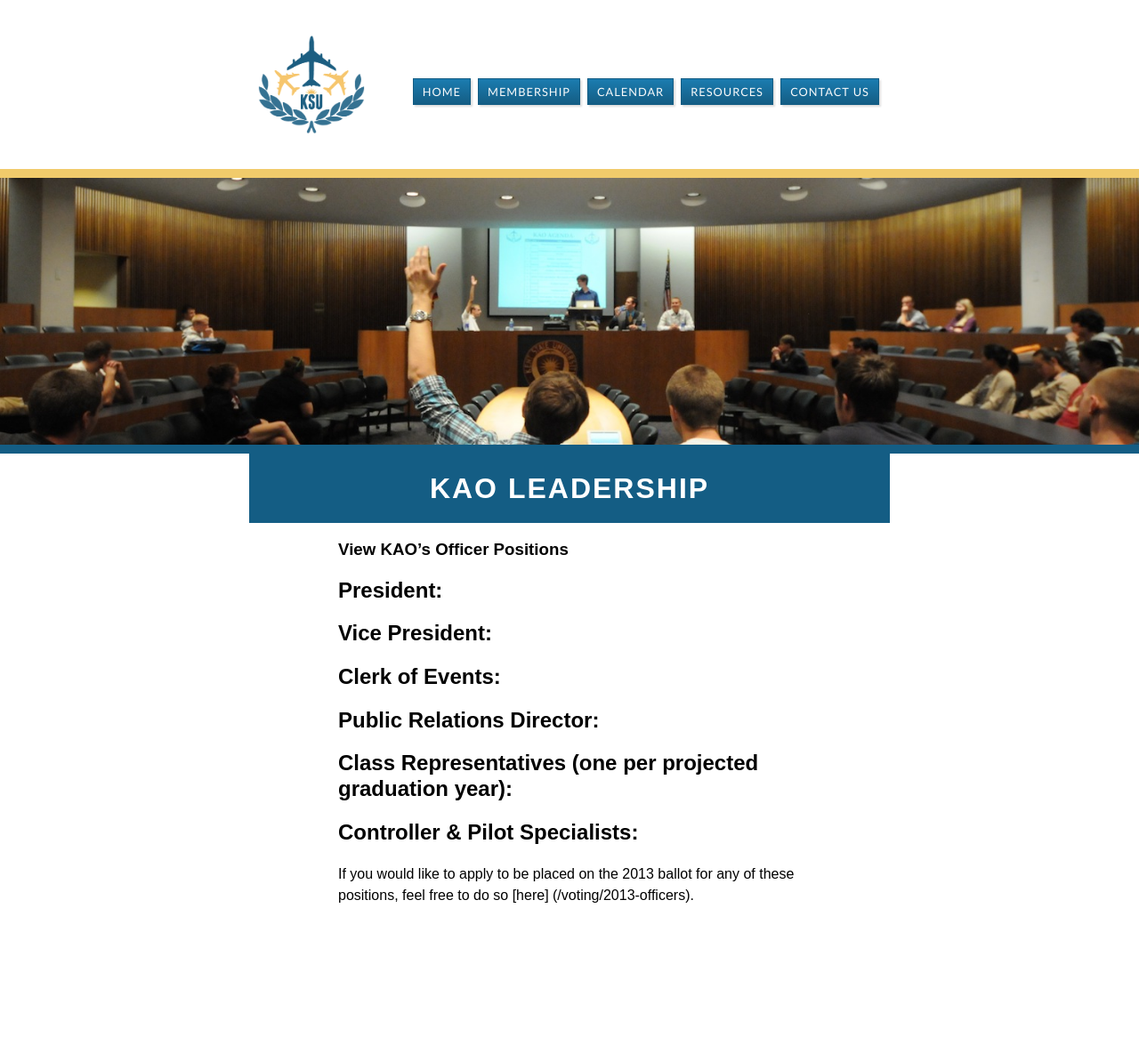
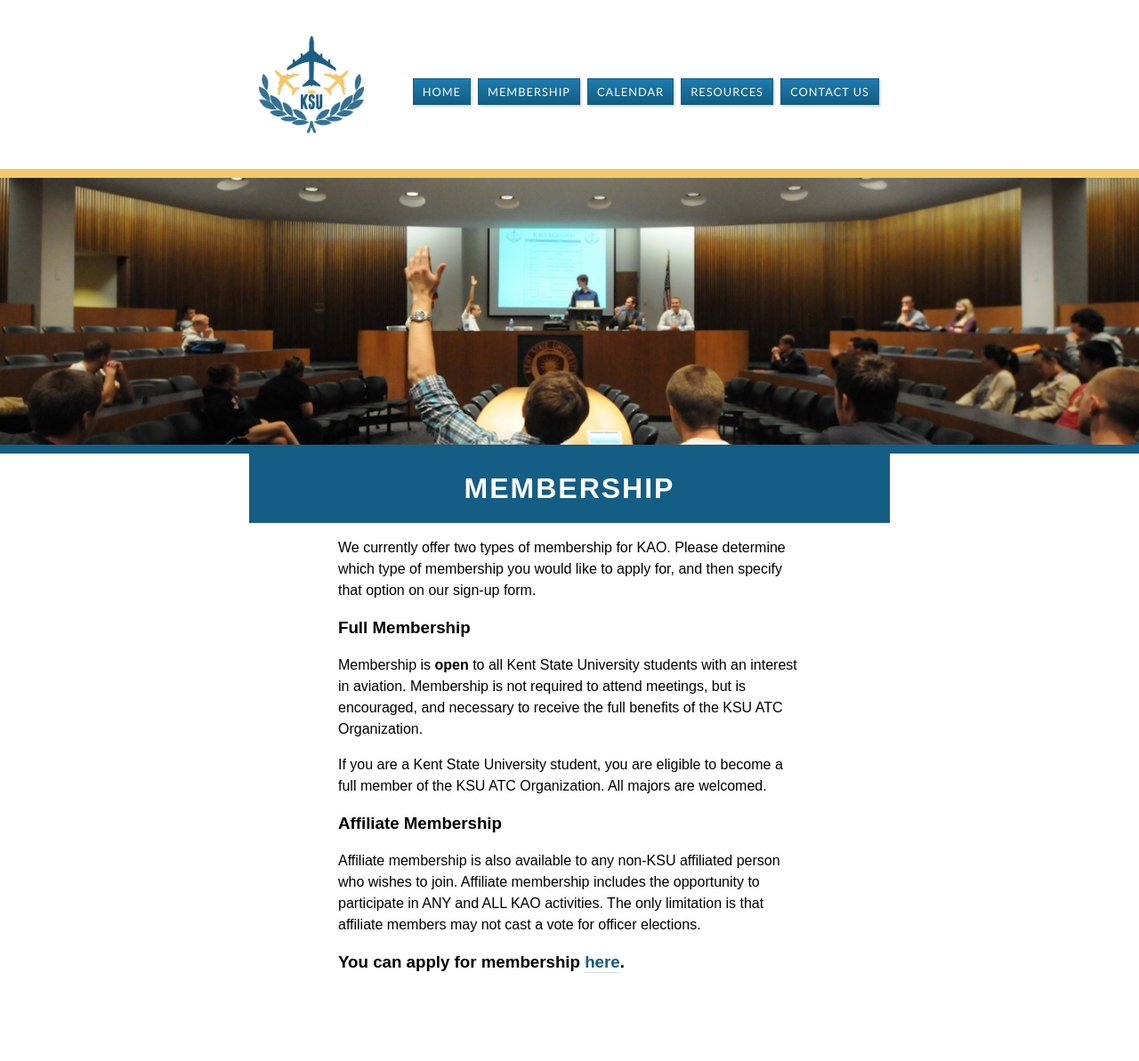
Before and after one commit to tbliss1/kentstateatc.github.com, a Jekyll site: the page built from officers/index.md, in a window 1280 px wide. Shown: the whole page at 89% size. Built offline with Jekyll 4.4.1, drawn with Linux system fonts in a browser that asks for light colours; before the commit the page ends 1119 px from its top, so only the background shows below that.

Commit message:
Update index.md

```diff
--- a/officers/index.md
+++ b/officers/index.md
@@ -1,27 +1,19 @@
 ---
 layout: hero
-title: KAO Leadership
+title: Membership
 ---
-# KAO Leadership
+# Membership
 
-### View KAO's Officer Positions
+We currently offer two types of membership for KAO. Please determine which type of membership you would like to apply for, and then specify that option on our sign-up form.
 
-President:
--
+### Full Membership
 
-Vice President:
--
+Membership is **open** to all Kent State University students with an interest in aviation. Membership is not required to attend meetings, but is encouraged, and necessary to receive the full benefits of the KSU ATC Organization.
 
-Clerk of Events:
--
+If you are a Kent State University student, you are eligible to become a full member of the KSU ATC Organization. All majors are welcomed.
 
-Public Relations Director:
--
+### Affiliate Membership
 
-Class Representatives (one per projected graduation year):
--
+Affiliate membership is also available to any non-KSU affiliated person who wishes to join. Affiliate membership includes the opportunity to participate in ANY and ALL KAO activities. The only limitation is that affiliate members may not cast a vote for officer elections.
 
-Controller & Pilot Specialists:
--
-
-If you would like to apply to be placed on the 2013 ballot for any of these positions, feel free to do so [here] (/voting/2013-officers).
+### You can apply for membership [here](http://kentstateatc.us6.list-manage.com/subscribe?u=43d96d7228aa8f1f9461ceb13&id=fe135b2a2a).
```
